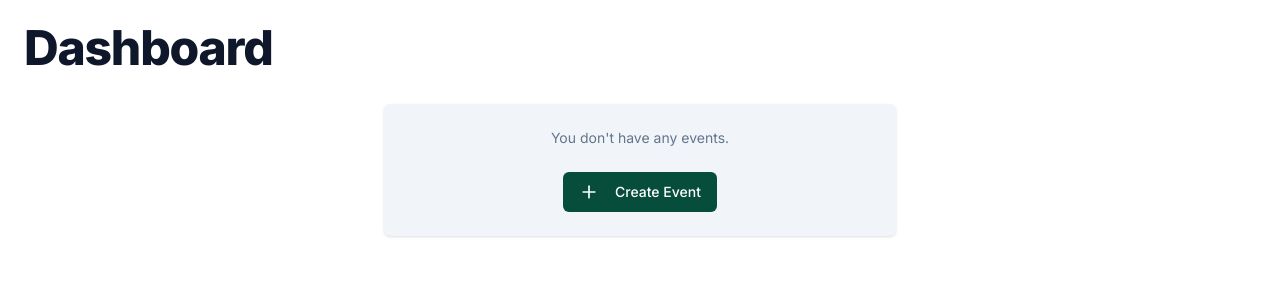
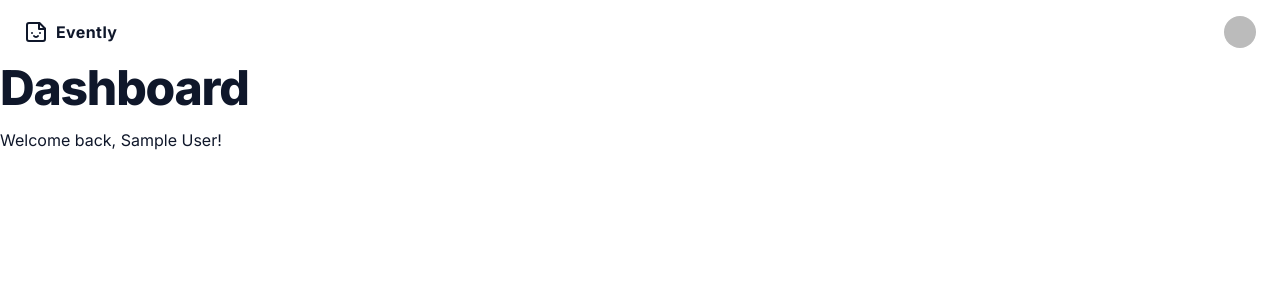
Before and after one commit to juanzenn/evently, a Next.js app: page /dashboard in a window 1280 px wide. Shown: the top 300 px of the page. Built offline with nearby package versions, Linux system fonts and the light colour scheme; no server answers; the database is empty; sample sign-in values are in the browser's storage.

Commit message:
feat: add dashboard layout starter

```diff
--- a/next.config.js
+++ b/next.config.js
@@ -3,6 +3,9 @@ const nextConfig = {
   experimental: {
     appDir: true,
   },
-}
+  images: {
+    domains: ["avatars.githubusercontent.com"],
+  },
+};
 
-module.exports = nextConfig
+module.exports = nextConfig;
--- a/src/app/(auth)/login/page.tsx
+++ b/src/app/(auth)/login/page.tsx
@@ -11,7 +11,7 @@ export default async function LoginPage() {
   const user = await getCurrentUser();
 
   if (user) {
-    redirect("/about");
+    redirect("/dashboard");
   }
 
   return (
--- a/src/app/(dashboard)/dashboard/layout.tsx
+++ b/src/app/(dashboard)/dashboard/layout.tsx
@@ -1,9 +1,33 @@
+import Image from "next/image";
+import { redirect } from "next/navigation";
 import React from "react";
+import Navbar from "~/components/Navbar";
+import NavbarLink from "~/components/NavbarLink";
+import { getCurrentUser } from "~/lib/session";
 
 type Props = {
   children: React.ReactNode;
 };
 
 export default async function layout({ children }: Props) {
-  return <main className="p-6">{children}</main>;
+  const user = await getCurrentUser();
+  console.log(user?.image);
+
+  if (!user) redirect("/login");
+
+  return (
+    <div>
+      <Navbar>
+        <Image
+          width={32}
+          height={32}
+          src={user?.image ?? ""}
+          alt={`Profile picture of ${user?.name}`}
+          title={`Profile picture of ${user?.name}`}
+          className="block rounded-full ml-auto"
+        />
+      </Navbar>
+      {children}
+    </div>
+  );
 }
--- a/src/app/(dashboard)/dashboard/page.tsx
+++ b/src/app/(dashboard)/dashboard/page.tsx
@@ -1,19 +1,17 @@
 import { Metadata } from "next";
 import React from "react";
-import CreateNewEvent from "~/components/CreateNewEvent";
+import Navbar from "~/components/Navbar";
 import { Heading } from "~/components/ui/typography";
-import client from "~/server/db";
+import { getCurrentUser } from "~/lib/session";
 
 export default async function Dashboard() {
-  const events = await client.event.findMany();
+  const user = await getCurrentUser();
 
   return (
-    <div>
+    <main>
       <Heading className="mb-4">Dashboard</Heading>
-
-      {!Boolean(events.length) && <CreateNewEvent />}
-      {Boolean(events.length) && <pre>{JSON.stringify(events, null, 2)}</pre>}
-    </div>
+      <p className="mb-4">Welcome back, {user?.name}!</p>
+    </main>
   );
 }
 
--- a/src/app/(marketing)/about/page.tsx
+++ b/src/app/(marketing)/about/page.tsx
@@ -1,13 +1,5 @@
 import React from "react";
-import { getCurrentUser } from "~/lib/session";
 
 export default async function AboutPage() {
-  const user = await getCurrentUser();
-
-  return (
-    <div>
-      About page
-      <div>{user?.email}</div>
-    </div>
-  );
+  return <div>About page</div>;
 }
--- a/src/server/db.ts
+++ /dev/null
@@ -1,5 +0,0 @@
-import { PrismaClient } from "@prisma/client";
-
-const client = new PrismaClient();
-
-export default client;
```
